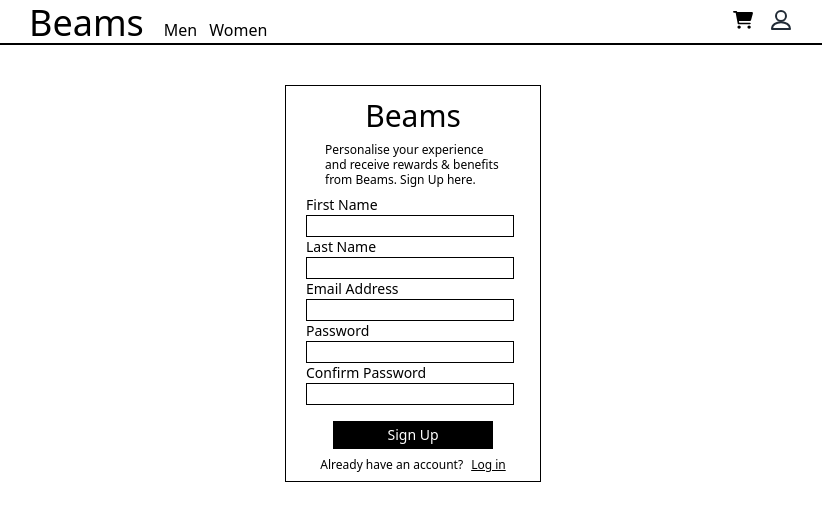
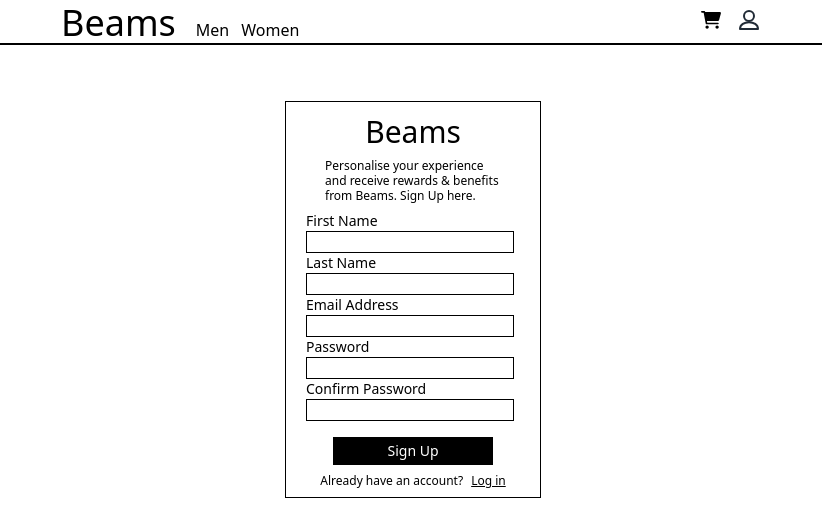
Before and after one commit to applecheo/Beams-E-commerce---client, a React (Create React App) app: page /signup in a window 1280 px wide. Shown: the top 526 px of the page, without its empty margins (227-1049 px from the left). Built offline with nearby package versions, Linux system fonts and the light colour scheme.

Commit message:
profile, signup and order detail page responsive

```diff
--- a/src/components/Navbar.tsx
+++ b/src/components/Navbar.tsx
@@ -10,7 +10,7 @@
     const { openCart } = useShoppingCart();
 
     return (
-        <div className="sm:flex items-baseline border-b-2 border-black justify-between min-w-full px-2 xl:px-64 2xl:px-80">
+        <div className="sm:flex items-baseline border-b-2 border-black justify-between min-w-full px-2 xl:px-72 2xl:px-96">
             <div>
                 <NavLink to={"/"} className=" text-4xl ">
                     Beams
--- a/src/pages/Orders/index.tsx
+++ b/src/pages/Orders/index.tsx
@@ -32,13 +32,13 @@
     };
 
     return (
-        <div className="mx-96">
+        <div className="md:mx-56 mt-5 lg:mx-80 xl:mx-72 2xl:mx-96">
             {orderDetails?.orders?.length !== 0 ? (
-                <div className="flex justify-around my-5 items-start">
+                <div className="sm: m-3 flex flex-col xl:flex-row justify-around my-5 ">
                     <div className="border-2 border-black">
                         <h1 className="text-xl px-2 mb-1 ">Orders</h1>
                         {orderDetails?.orders?.map((order: TOrderId) => (
-                            <div key={`${order?._id}-orderDetails`} className="px-1 m-1 border-2 border-black ">
+                            <div key={`${order?._id}-orderDetails`} className="px-1 m-1 border-2 border-black text-lg">
                                 <li
                                     onClick={() => updateView(order?._id)}
                                     className="cursor-pointer list-disc leading-tight pr-1 "
@@ -48,8 +48,8 @@
                             </div>
                         ))}
                     </div>
-                    <div className="border-2 border-black w-96">
-                        <h1 className="text-xl pl-1">Order status: {isView?.status}</h1>
+                    <div className="border-2 border-black mt-5 xl:mt-0">
+                        <h1 className="text-xl px-1">Order status: {isView?.status}</h1>
                         {isView?.products?.map((product) => (
                             <OrderDetailCard key={product._id} {...product} />
                         ))}
--- a/src/pages/Profile/index.tsx
+++ b/src/pages/Profile/index.tsx
@@ -23,7 +23,7 @@
         }
     };
     return (
-        <div className="mx-96 flex justify-center  ">
+        <div className="sm: flex justify-center lg:mt-4 ">
             <div className="flex flex-col border-2 border-black w-80 my-5">
                 <div className=" mt-0.5 p-2">
                     <h1 className="text-xl ">Profile</h1>
--- a/src/pages/Signup/index.tsx
+++ b/src/pages/Signup/index.tsx
@@ -47,7 +47,7 @@
     });
 
     return (
-        <div className="mx-96 flex justify-center">
+        <div className="sm: flex justify-center lg:mt-4">
             <div className="border border-black w-64 text-sm my-10">
                 <form onSubmit={formik.handleSubmit}>
                     <div className="flex flex-col items-center ">
```
